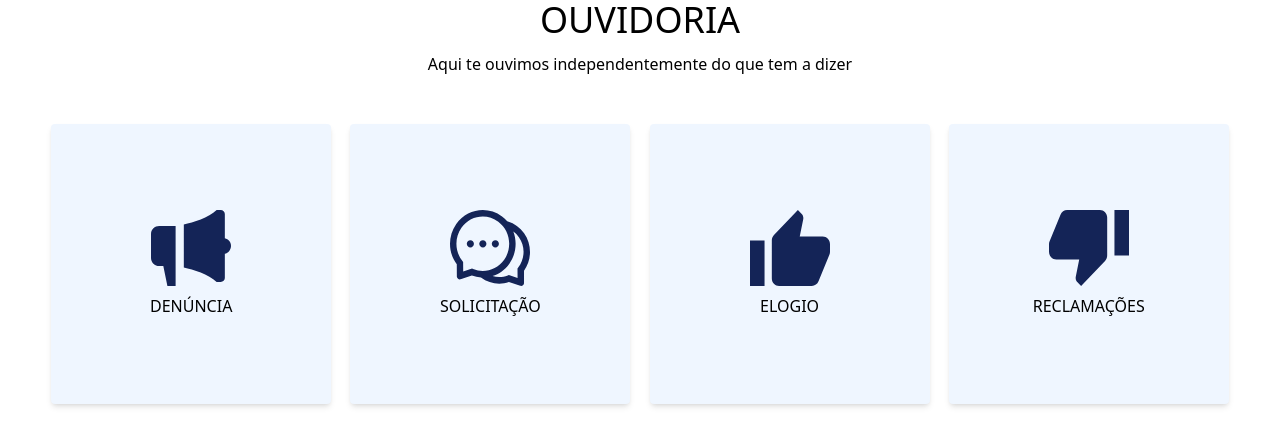
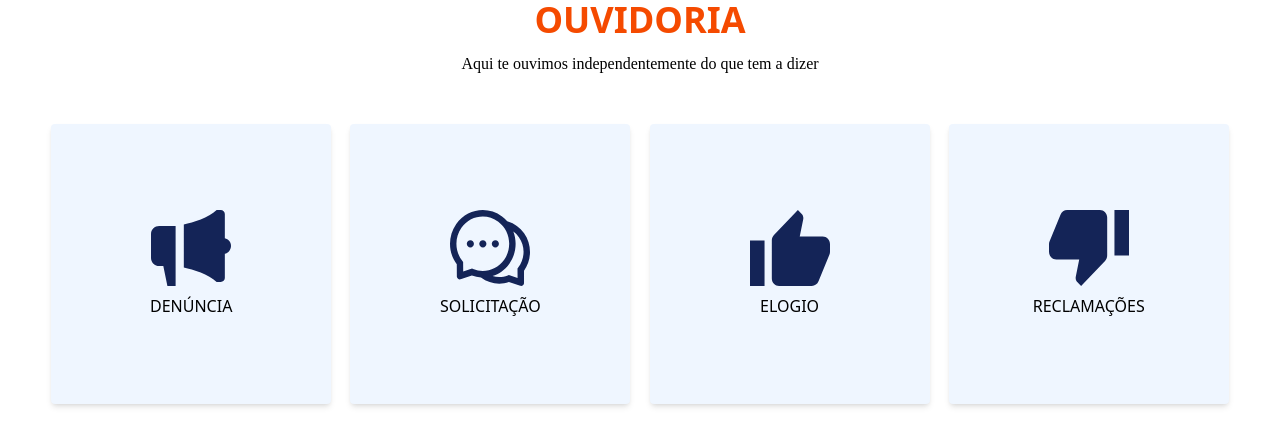
Before and after one commit to Ricki-h/SICAR, a Vue app in the folder app/: page / in a window 1280 px wide. Shown: the top 446 px of the page. Built offline with nearby package versions, Linux system fonts and the light colour scheme.

Commit message:
Adicionando fonte do texto

```diff
--- a/app/src/components/TheOuvidoria.vue
+++ b/app/src/components/TheOuvidoria.vue
@@ -7,8 +7,8 @@ import { ref } from 'vue'
   <!-- OUVIDORIA -->
    <div class="flex flex-col gap-12 w-304 m-auto">
         <div class="flex flex-col items-center gap-3">
-            <h1 class="text-4xl">OUVIDORIA</h1>
-            <p>Aqui te ouvimos independentemente do que tem a dizer</p>
+            <h1 class="text-4xl text-orange-600 font-bold font-sans">OUVIDORIA</h1>
+            <p class="font-[Rubik]">Aqui te ouvimos independentemente do que tem a dizer</p>
         </div>
 
         <div class="flex flex-row items-center justify-evenly">
```
Also changed, not shown: 1 other file (tests, documents, lock files or other folders).
